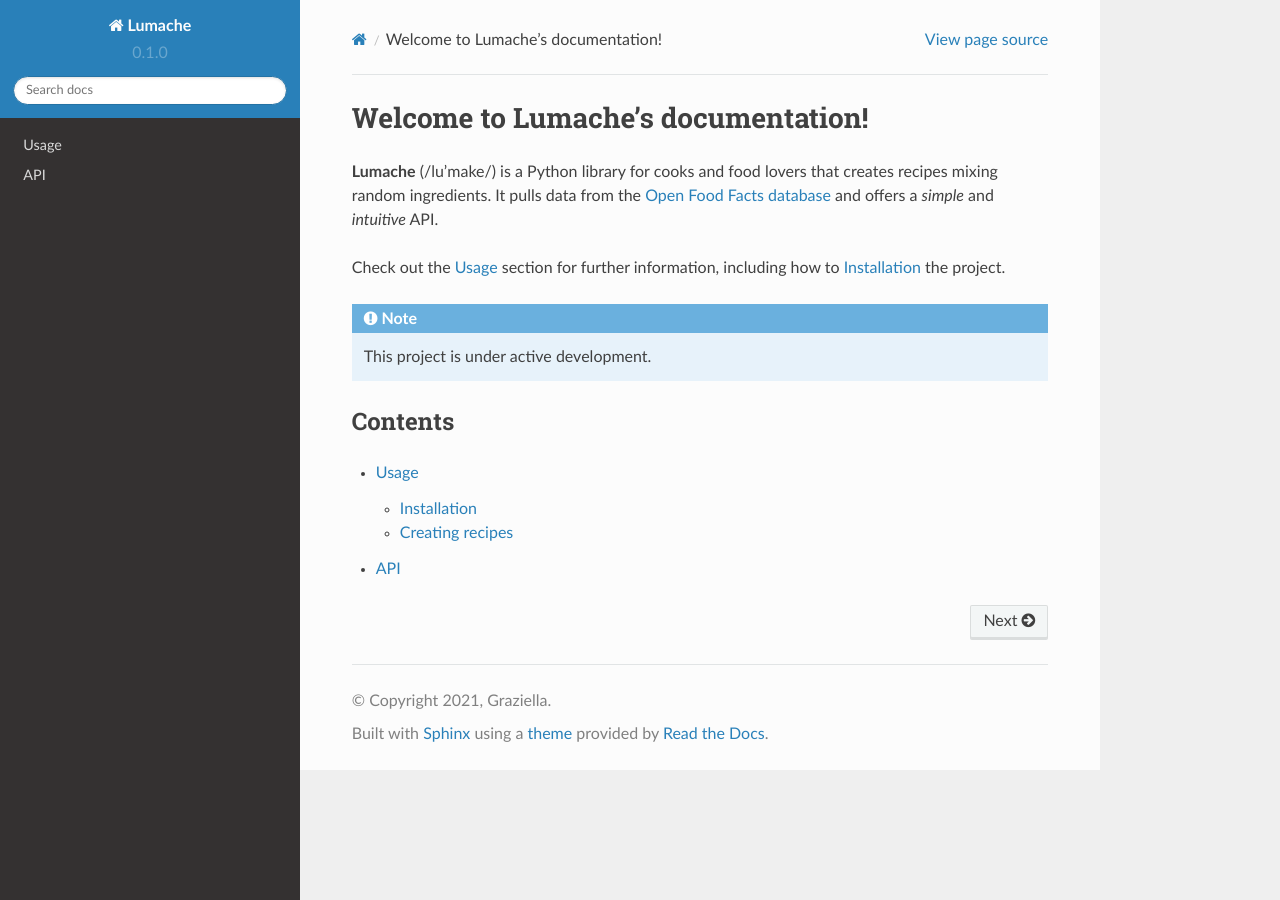
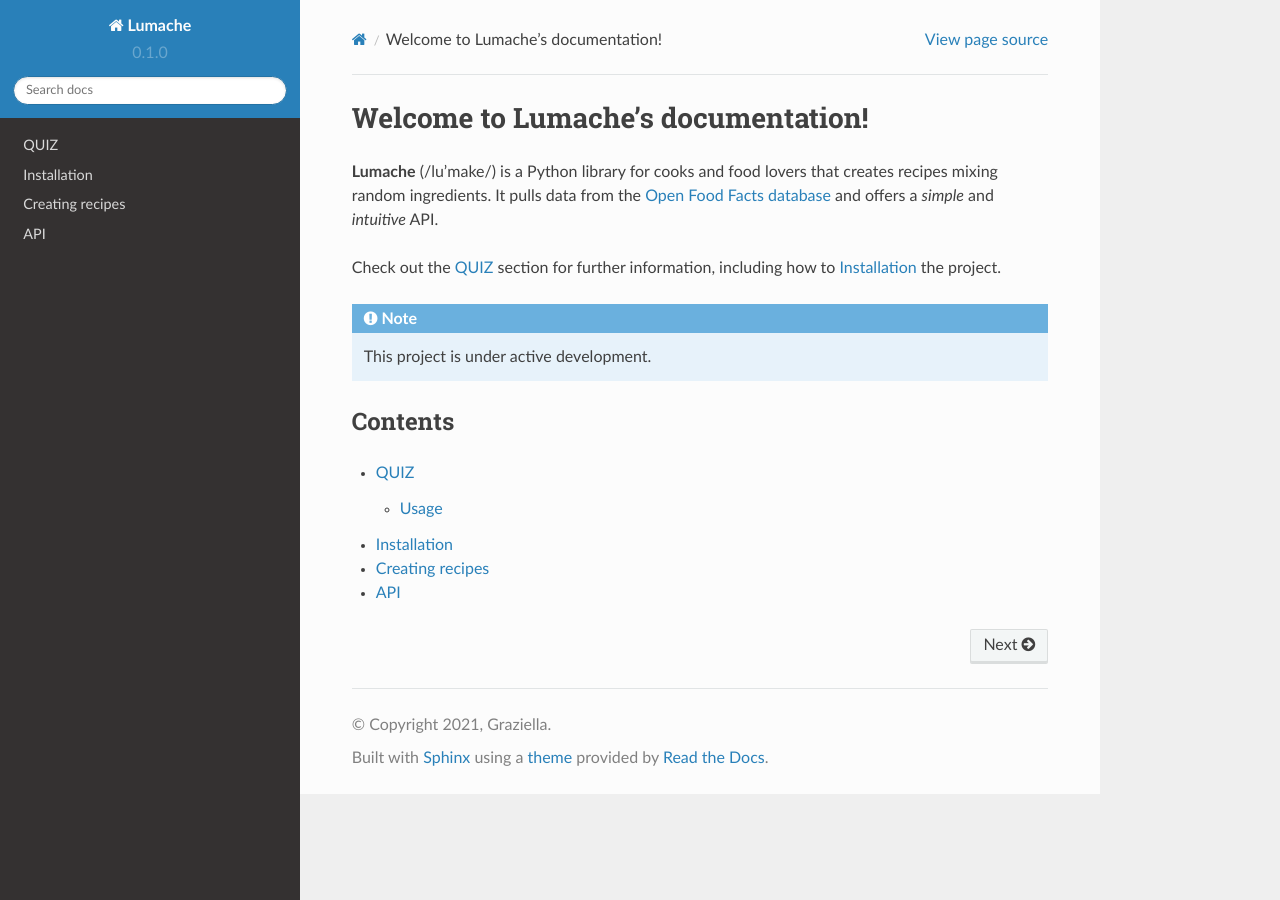
Before and after one commit to corinnar/rtd_tutorial_template_2024, a Sphinx documentation site: the page built from docs/source/index.rst, in a window 1280 px wide. Built offline with Sphinx 7.4.7 and the Read the Docs theme 2.0.0, drawn with Linux system fonts in a browser that asks for light colours.

Commit message:
Update usage.rst

```diff
--- a/docs/source/usage.rst
+++ b/docs/source/usage.rst
@@ -1,3 +1,9 @@
+QUIZ
+-----
+<a href="http://some.url">blah</a>
+<a href="https://forms.office.com/e/NsGUEEcJ7h?origin=lprLink>Test your knowledge: please take the quiz</a>
+
+
 Usage
 =====
 
```
